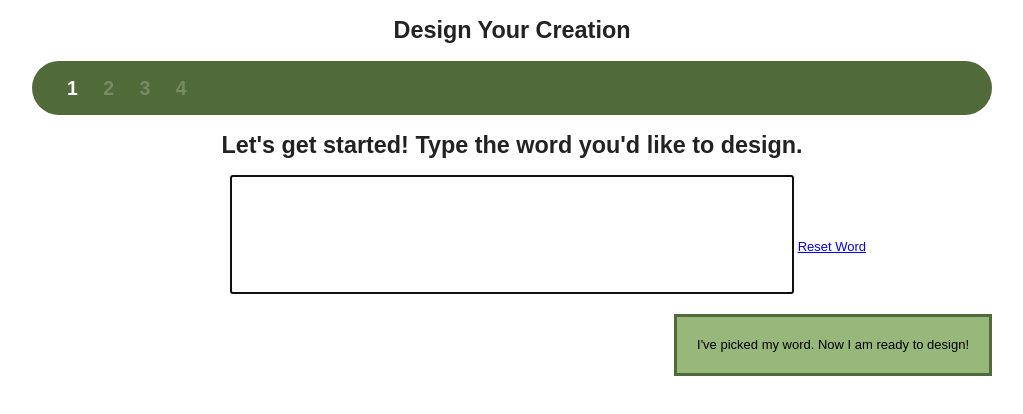
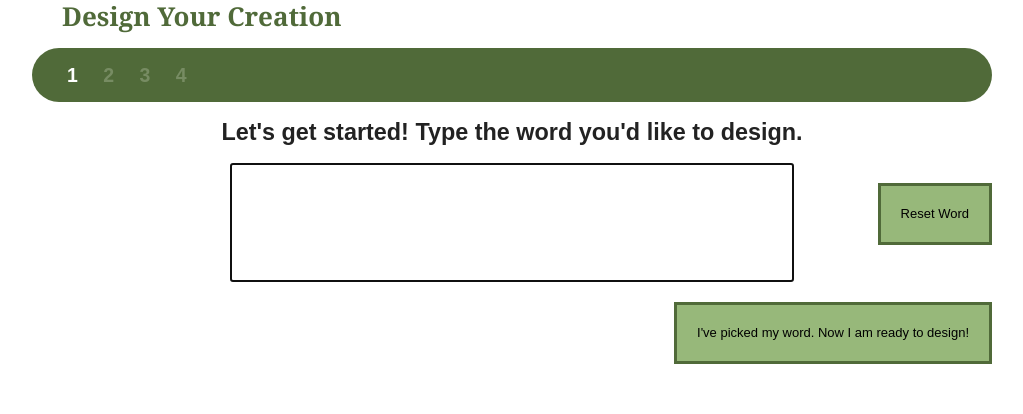
Before and after one commit to jasongonzales23/Nature-s-Letters, a plain HTML site: page index.html in a window 1280 px wide. Shown: the whole page, without its empty margins (128-1151 px from the left). Drawn offline with nearby package versions, Linux system fonts and the light colour scheme.

Commit message:
small styling change

```diff
--- a/css/style.css
+++ b/css/style.css
@@ -63,12 +63,18 @@ td { vertical-align: top; }
 
 
 /* ==|== primary styles =====================================================
-   Author:
+   Author:  Jason Gonzales
    ========================================================================== */
 
 #container{
     width:960px;
     margin:0 auto;
+}
+
+header h1 {
+    font-family: Georgia, Times, “Times New Roman”, serif;
+    margin:0 0 0 30px;
+    color:#506A39;
 }
 
 .blanket {
@@ -88,7 +94,7 @@ td { vertical-align: top; }
     display:block;
 }
 
-h1, #theWord {
+#main h1, #theWord {
     text-align:center;
     font-size:1.8em;
 }
@@ -157,6 +163,21 @@ h2.stepLabel {
     color: #FF5000;
 }
 
+.clear {
+    display:block;
+    float:right;
+    border:3px solid #506a39;
+    padding:20px;
+    margin:20px 0 0 0;
+    background:#97B87A;
+    color:#000;
+    text-decoration:none;
+}
+
+.clear:visited{
+    color:#000;
+}
+
 /*__________________
  Step 2
  ___________________*/
@@ -209,19 +230,7 @@ h2.stepLabel {
 .downArrow.disabled {
     background:#B7B7B7 url(../img/down-arrow.png) no-repeat 50% 50%;
 }
-/*
-.letterImg.t {
-    background:url(../img/T-filmstrip-plus-letter.jpg) no-repeat 0 0;
-}
 
-.letterImg.e {
-    background:url(../img/E-filmstrip-plus-letter.jpg) no-repeat 0 0;
-}
-
-.letterImg.s {
-    background:url(../img/S-filmstrip-plus-letter.jpg) no-repeat 0 0;
-}
-*/
 
 /*__________________
  Step 3
```
